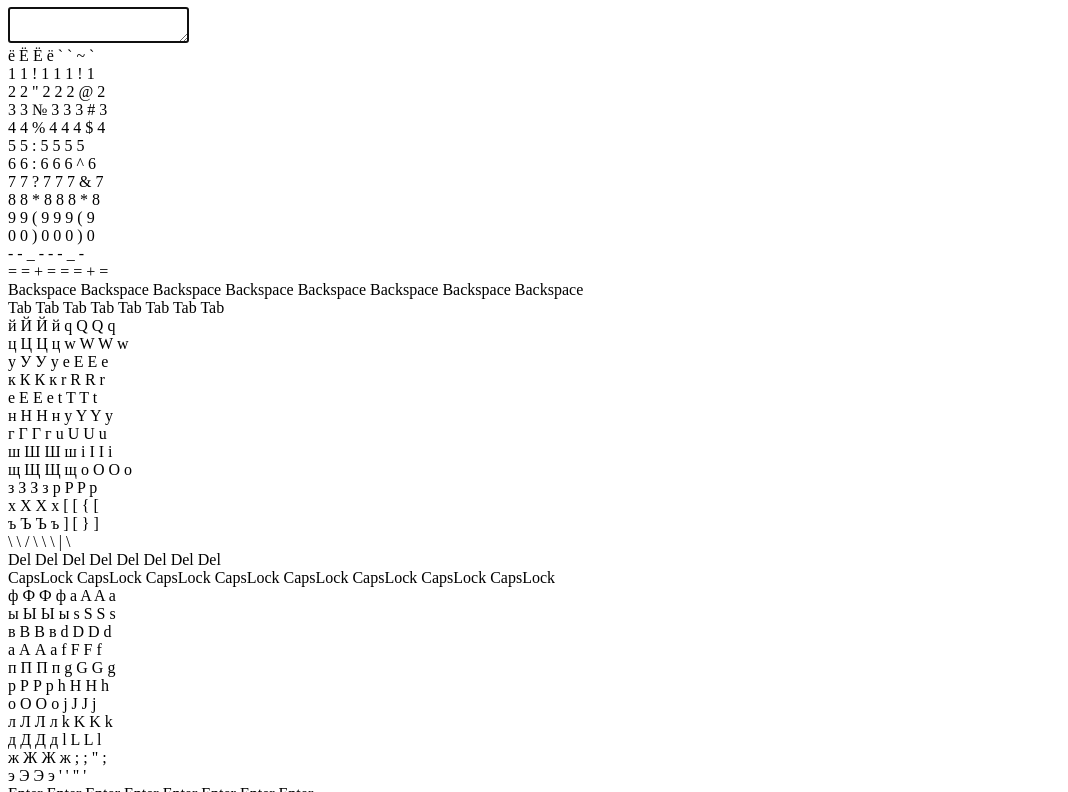
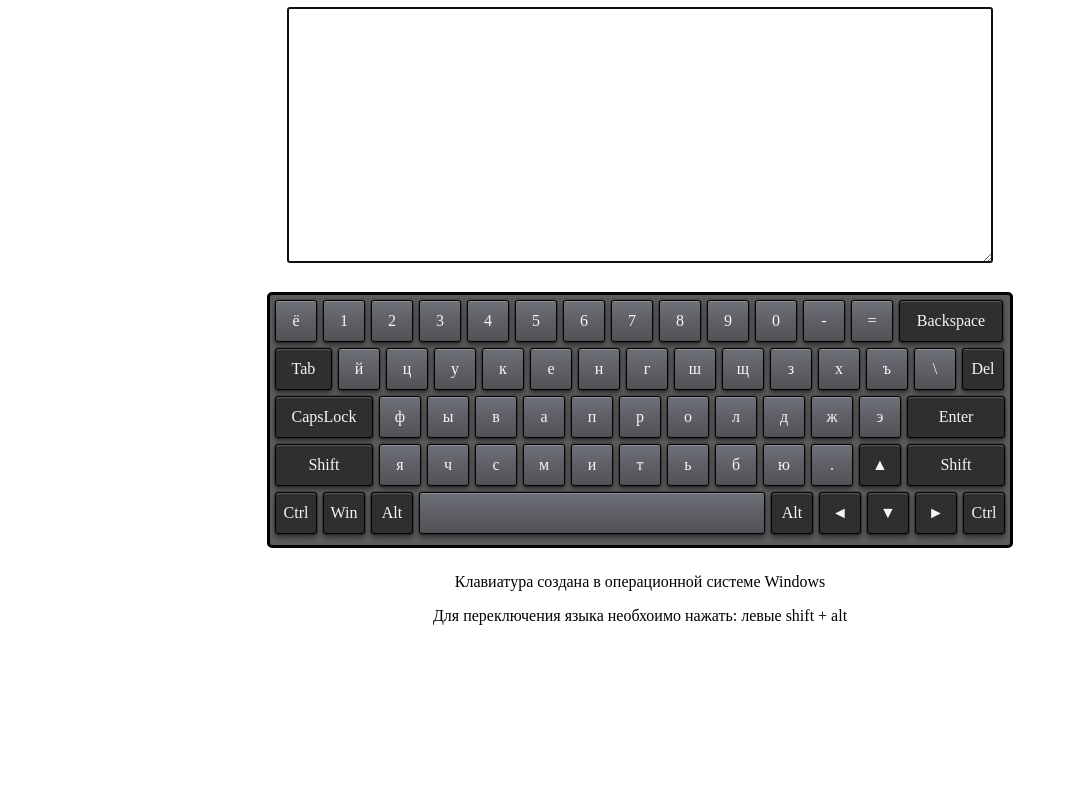
Before and after one commit to SvetlanaShcherba/virtual-keyboard, a plain HTML site: page index.html in a window 1280 px wide. Shown: the part 73-865 px from the top of the page, without its empty margins (0-1068 px from the left). After the commit the page ends 800 px from the top, so only its background shows below. Drawn offline with Linux system fonts and the light colour scheme.

Commit message:
refactor: add style.css

```diff
--- a/index.html
+++ b/index.html
@@ -5,6 +5,7 @@
     <meta http-equiv="X-UA-Compatible" content="IE=edge">
     <meta name="viewport" content="width=device-width, initial-scale=1.0">
     <title>Virtual keyboard</title>
+    <link rel="stylesheet" href="style.css">
   </head>
   <body>
     <script src="script.js"></script>
--- a/script.js
+++ b/script.js
@@ -13,7 +13,7 @@ const KEYS = [
     { code: "Minus", keyRu: "-", keyRuCaps: "-", keyRuShift: "_", keyEn: "-", keyEnCaps: "-", keyEnShift: "_" , type: "typinKeys"},
     { code: "Equal", keyRu: "=", keyRuCaps: "=", keyRuShift: "+", keyEn: "=", keyEnCaps: "=", keyEnShift: "+", type: "typinKeys" },
     { code: "Backspace", keyRu: "Backspace", keyRuCaps: "Backspace", keyRuShift: "Backspace", keyEn: "Backspace", keyEnCaps: "Backspace", keyEnShift: "Backspace", type: "backspaceKeys" },
-    { code: "Tab", keyRu: "Tab", keyRuCaps: "Tab", keyRuShift: "Tab", keyEn: "Tab", keyEnCaps: "Tab", keyEnShift: "Tab", type: "navigationKeys" },
+    { code: "Tab", keyRu: "Tab", keyRuCaps: "Tab", keyRuShift: "Tab", keyEn: "Tab", keyEnCaps: "Tab", keyEnShift: "Tab", type: "tabKey" },
     { code: "KeyQ", keyRu: "й", keyRuCaps: "Й", keyRuShift: "Й", keyEn: "q", keyEnCaps: "Q", keyEnShift: "Q", type: "typinKeys" },
     { code: "KeyW", keyRu: "ц", keyRuCaps: "Ц", keyRuShift: "Ц", keyEn: "w", keyEnCaps: "W", keyEnShift: "W", type: "typinKeys" },
     { code: "KeyE", keyRu: "у", keyRuCaps: "У", keyRuShift: "У", keyEn: "e", keyEnCaps: "E", keyEnShift: "E", type: "typinKeys"},
@@ -27,7 +27,7 @@ const KEYS = [
     { code: "BracketLeft", keyRu: "х", keyRuCaps: "Х", keyRuShift: "Х", keyEn: "[", keyEnCaps: "[", keyEnShift: "{", type: "typinKeys"},
     { code: "BracketRight", keyRu: "ъ", keyRuCaps: "Ъ", keyRuShift: "Ъ", keyEn: "]", keyEnCaps: "[", keyEnShift: "}", type: "typinKeys" },
     { code: "Backslash", keyRu: "\\", keyRuCaps: "\\", keyRuShift: "\/", keyEn: "\\", keyEnCaps: "\\", keyEnShift: "|", type: "typinKeys" },
-    { code: "Delete", keyRu: "Del", keyRuCaps: "Del", keyRuShift: "Del", keyEn: "Del", keyEnCaps: "Del", keyEnShift: "Del", type: "navigationKeys" },
+    { code: "Delete", keyRu: "Del", keyRuCaps: "Del", keyRuShift: "Del", keyEn: "Del", keyEnCaps: "Del", keyEnShift: "Del", type: "delKey" },
     { code: "CapsLock", keyRu: "CapsLock", keyRuCaps: "CapsLock", keyRuShift: "CapsLock", keyEn: "CapsLock", keyEnCaps: "CapsLock", keyEnShift: "CapsLock", type: "capsLockKey" },
     { code: "KeyA", keyRu: "ф", keyRuCaps: "Ф", keyRuShift: "Ф", keyEn: "a", keyEnCaps: "A", keyEnShift: "A", type: "typinKeys" },
     { code: "KeyS", keyRu: "ы", keyRuCaps: "Ы", keyRuShift: "Ы", keyEn: "s", keyEnCaps: "S", keyEnShift: "S", type: "typinKeys" },
@@ -53,7 +53,7 @@ const KEYS = [
     { code: "Period", keyRu: "ю", keyRuCaps: "Ю", keyRuShift: "Ю", keyEn: ".", keyEnCaps: ".", keyEnShift: ">", type: "typinKeys" },
     { code: "Slash", keyRu: ".", keyRuCaps: ".", keyRuShift: ",", keyEn: "/", keyEnCaps: "/", keyEnShift: "?", type: "typinKeys" },
     { code: "ArrowUp", keyRu: "▲", keyRuCaps: "▲", keyRuShift: "▲", keyEn: "▲", keyEnCaps: "▲", keyEnShift: "▲", type: "navigationKeys"},
-    { code: "ShiftRight", keyRu: "Shift", keyRuCaps: "Shift", keyRuShift: "Shift", keyEn: "Shift", keyEnCaps: "Shift", keyEnShift: "Shift", type: "shiftKey" },
+    { code: "ShiftRight", keyRu: "Shift", keyRuCaps: "Shift", keyRuShift: "Shift", keyEn: "Shift", keyEnCaps: "Shift", keyEnShift: "Shift", type: "shiftRightKey" },
     { code: "ControlLeft", keyRu: "Ctrl", keyRuCaps: "Ctrl", keyRuShift: "Ctrl", keyEn: "Ctrl", keyEnCaps: "Ctrl", keyEnShift: "Ctrl", type: "controlKeys" },
     { code: "OSLeft", keyRu: "Win", keyRuCaps: "Win", keyRuShift: "Win", keyEn: "Win", keyEnCaps: "Win", keyEnShift: "Win", type: "controlKeys" },
     { code: "AltLeft", keyRu: "Alt", keyRuCaps: "Alt", keyRuShift: "Alt", keyEn: "Alt", keyEnCaps: "Alt", keyEnShift: "Alt", type: "controlKeys" },
@@ -62,7 +62,7 @@ const KEYS = [
     { code: "ArrowLeft", keyRu: "◄", keyRuCaps: "◄", keyRuShift: "◄", keyEn: "◄", keyEnCaps: "◄", keyEnShift: "◄", type: "navigationKeys" },
     { code: "ArrowDown", keyRu: "▼", keyRuCaps: "▼", keyRuShift: "▼", keyEn: "▼", keyEnCaps: "▼", keyEnShift: "▼", type: "navigationKeys" },
     { code: "ArrowRight", keyRu: "►", keyRuCaps: "►", keyRuShift: "►", keyEn: "►", keyEnCaps: "►", keyEnShift: "►", type: "navigationKeys" },
-    { code: "ControlRight", keyRu: "Ctrl", keyRuCaps: "Ctrl", keyRuShift: "Ctrl", keyEn: "Ctrl", keyEnCaps: "Ctrl", keyEnShift: "Ctrl", type: "controlKeys" }
+    { code: "ControlRight", keyRu: "Ctrl", keyRuCaps: "Ctrl", keyRuShift: "Ctrl", keyEn: "Ctrl", keyEnCaps: "Ctrl", keyEnShift: "Ctrl", type: "controlRightKeys" }
 ];
 
 if (!localStorage.getItem('lang')) {
@@ -70,12 +70,12 @@ if (!localStorage.getItem('lang')) {
 }
 
 function createDom () {
-    document.body.insertAdjacentHTML('afterbegin', `<div class="keyboard-container">
-                                                        <h1 class="keyboard-container__title">RSS Virtual Keyboard</h1>
-                                                        <textarea autofocus class="keyboard-container__text"></textarea>
-                                                        <div class="keyboard-container__keyboard" id="keyboard"></div>
-                                                        <p class="keyboard-container__description">Клавиатура создана в операционной системе Windows</p>
-                                                        <p class="keyboard-container__description">Для переключения языка необхоимо нажать: левые shift + alt</p>
+    document.body.insertAdjacentHTML('afterbegin', `<div class="container">
+                                                        <h1 class="container__title">RSS Virtual Keyboard</h1>
+                                                        <textarea autofocus class="container__text"></textarea>
+                                                        <div class="container__keyboard" id="keyboard"></div>
+                                                        <p class="container__description">Клавиатура создана в операционной системе Windows</p>
+                                                        <p class="container__description">Для переключения языка необхоимо нажать: левые shift + alt</p>
                                                     </div>`);
 
     const KEYBOARD = document.querySelector('#keyboard');
@@ -88,7 +88,7 @@ function createDom () {
                                                         <span class="shift hidden">${KEYS[i].keyRuShift}</span>
                                                         <span class="shift-capsLock hidden">${KEYS[i].keyRu}</span>
                                                     </span>
-                                                    <span class="en ${localStorage.getItem('lang') === 'ru' ? 'hidden' : ''}
+                                                    <span class="en hidden">
                                                         <span class="keylowerCase">${KEYS[i].keyEn}</span>
                                                         <span class="capsLock hidden">${KEYS[i].keyEnCaps}</span>
                                                         <span class="shift hidden">${KEYS[i].keyEnShift}</span>
--- /dev/null
+++ b/style.css
@@ -0,0 +1,113 @@
+.hidden {
+    display: none;
+}
+
+.container {
+    width: max-content;
+    margin: 0 auto;
+    text-align: center;
+}
+
+.container__text {
+    width: 700px;
+    height: 250px;
+}
+
+.container__keyboard {
+    width: 730px;
+    margin: 25px 0;
+    padding: 5px;
+    display: flex;
+    flex-wrap: wrap;
+    border: 3px solid #000000;
+    border-radius: 5px;
+    background: #5c5b5b;
+}
+
+.key {
+    height: 40px;
+    display: flex;
+    justify-content: center;
+    align-items: center;
+    border: 1px solid #000000;
+    border-radius: 3px;
+    box-shadow:
+        0 1px rgba(255,255,255,.2) inset,
+        0 3px 5px rgba(0,1,6,.5),
+        0 0 1px 1px rgba(0,1,6,.2);
+    font-weight: 500;
+    color: whitesmoke;
+    transition: 0.2s ease-in-out;
+    cursor: pointer;
+}
+
+.key:active {
+    background: linear-gradient(rgb(76,77,82), rgb(56,57,62)) rgb(76,77,82);
+    box-shadow:
+     0 0 1px rgba(0,0,0,.5) inset,
+     0 2px 3px rgba(0,0,0,.5) inset,
+     0 1px 1px rgba(255,255,255,.1);
+}
+
+.typinKeys,
+.spaceKey {
+    background: linear-gradient(rgb(110,112,120), rgb(81,81,86)) rgb(110,112,120);
+}
+
+.controlKeys,
+.tabKey,
+.delKey,
+.backspaceKeys,
+.navigationKeys,
+.capsLockKey,
+.enterKey,
+.shiftKey,
+.shiftRightKey,
+.controlRightKeys {
+    background: #302e2e;
+}
+
+.backspaceKeys,
+.enterKey,
+.shiftRightKey,
+.controlRightKeys {
+    margin: 0 0 6px 0;
+}
+
+.typinKeys,
+.tabKey,
+.navigationKeys,
+.capsLockKey,
+.shiftKey,
+.controlKeys,
+.spaceKey {
+    margin: 0 6px 6px 0;
+}
+
+
+.backspaceKeys {
+    width: 102px;
+}
+
+.tabKey {
+    width: 55px;
+}
+
+.typinKeys,
+.navigationKeys,
+.controlKeys,
+.delKey,
+.controlRightKeys {
+    width: 40px;
+}
+
+.capsLockKey,
+.shiftKey,
+.enterKey,
+.shiftRightKey {
+    width: 96px;
+}
+
+.spaceKey {
+    width: 344px;
+}
```
